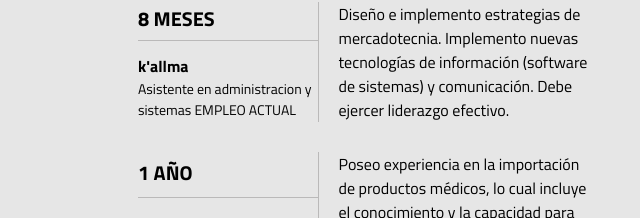
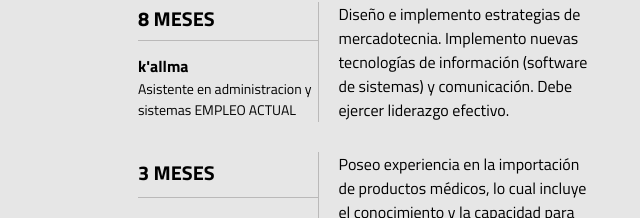
Before and after one commit to gabrielgallooliveros/intento3, a plain HTML site: page index.html in a window 1280 px wide. Shown: the part 2008-2226 px from the top of the page, 552-1192 px from the left. Drawn offline with Linux system fonts and the light colour scheme.

Commit message:
modificacon2o

```diff
--- a/index.html
+++ b/index.html
@@ -215,7 +215,7 @@
                     <table>
                         <tr>
                             <td class="datos">
-                                <h3>1 AÑO</h3>
+                                <h3>3 MESES</h3>
                             </td>
                             <td rowspan="2" class="descripcion">
                                 Poseo experiencia en la importación de productos médicos, lo cual incluye el conocimiento y la capacidad para gestionar eficientemente los procesos de importación y aduanas relacionados con productos médicos y dispositivos médicos.
```
